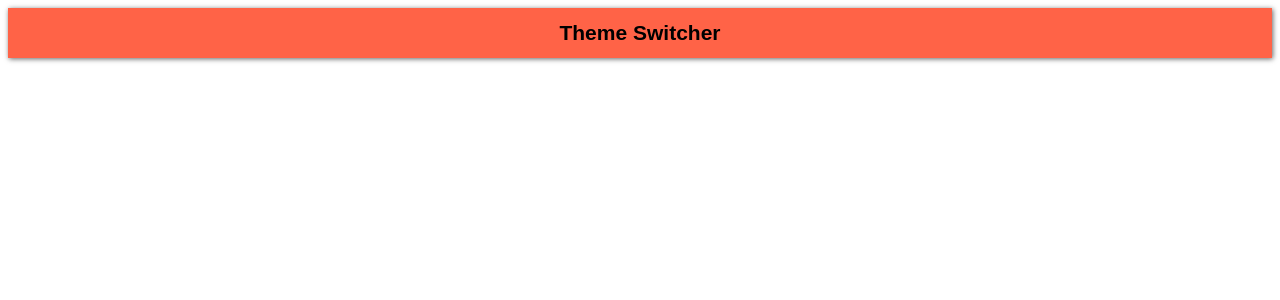
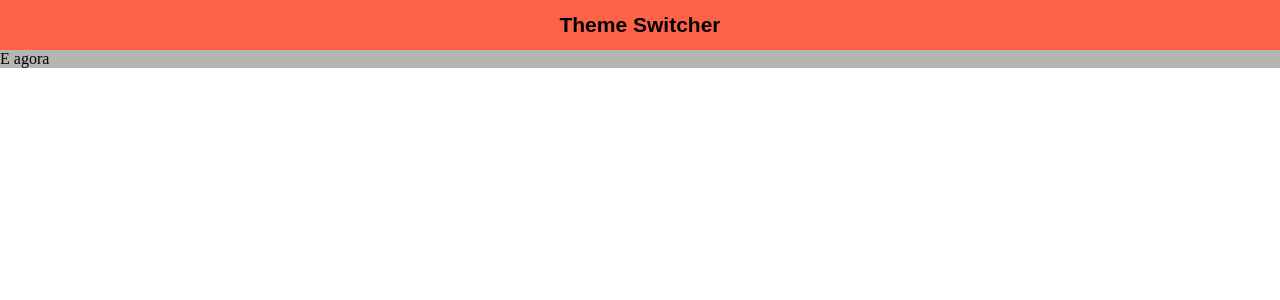
Before and after one commit to jorgepereirajunior/Theme-Switcher, a React (Create React App) app: page / in a window 1280 px wide. Shown: the top 300 px of the page. Built offline with nearby package versions, Linux system fonts and the light colour scheme.

Commit message:
Cria pagina Main e estilo

```diff
--- a/src/App.tsx
+++ b/src/App.tsx
@@ -1,11 +1,13 @@
 import React, { FC } from 'react';
 
-import { Header } from './components/header'
+import GlobalStyle from './styles/global'
+import { Main } from './pages/Main'
 
 const App: FC = () => {
   return (
     <div className="App">
-      <Header>Theme Switcher</Header>
+      <GlobalStyle />
+      <Main />
     </div>
   )
 }
--- /dev/null
+++ b/src/pages/Main/index.tsx
@@ -0,0 +1,17 @@
+import { FC } from 'react'
+
+import { Container, Body } from './styles'
+
+import { Header } from '../../components/header'
+
+
+export const Main:FC = () => {
+  return (
+    <Container>
+      <Header>Theme Switcher</Header>
+      <Body>
+        E agora
+      </Body>
+    </Container>
+  )
+}
--- /dev/null
+++ b/src/pages/Main/styles.ts
@@ -0,0 +1,11 @@
+import styled from 'styled-components'
+
+export const Container = styled.div`
+  padding: 30 30;
+  width: 100%;
+`
+
+export const Body = styled.div`
+  height: 100%;
+  background-color: #b5b5b1;
+`
```
